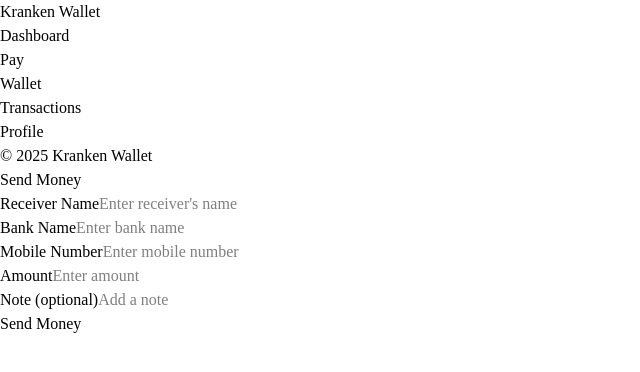
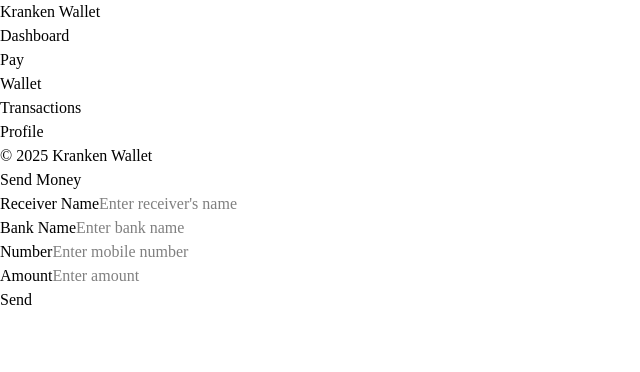
Before and after one commit to Arav-Menon/Kraken-wallet, a Next.js app in the folder apps/web/: page /pay in a window 1280 px wide. Shown: the top 372 px of the page, without its empty margins (0-640 px from the left). Built offline with nearby package versions, Linux system fonts and the light colour scheme.

Commit message:
add pay endpoints

```diff
--- a/apps/web/app/(main)/(home)/pay/page.tsx
+++ b/apps/web/app/(main)/(home)/pay/page.tsx
@@ -1,44 +1,39 @@
 'use client';
 
+import axios from 'axios';
 import React, { useState } from 'react';
+import { API_URL } from '../../../../api';
 
 export default function PayPage() {
     const [receiverName, setReceiverName] = useState('');
     const [bankName, setBankName] = useState('');
-    const [mobileNumber, setMobileNumber] = useState('');
+    const [number, setNumber] = useState('');
     const [amount, setAmount] = useState('');
-    const [note, setNote] = useState('');
-    const [status, setStatus] = useState<'idle' | 'loading' | 'success' | 'error'>('idle');
-    const [error, setError] = useState('');
 
-    const handleSubmit = async (e: React.FormEvent) => {
+    const onHandleSubmit = async (e: React.FormEvent) => {
+
         e.preventDefault();
-        setStatus('loading');
-        setError('');
 
-        if (
-            !receiverName ||
-            !bankName ||
-            !mobileNumber ||
-            !amount ||
-            isNaN(Number(amount)) ||
-            Number(amount) <= 0
-        ) {
-            setError('Please fill all fields with valid information.');
-            setStatus('idle');
-            return;
+        try {
+
+            await axios.post(`${API_URL}/api/transfer`, {
+                receiverName,
+                bankName,
+                number,
+                amount
+            });
+
+        } catch (e) {
+            console.log(e)
         }
 
-        setTimeout(() => {
-            setStatus('success');
-        }, 1200);
-    };
+    }
 
     return (
         <div className="min-h-screen flex items-center justify-center bg-gray-100">
             <div className="w-full max-w-md h-full min-h-[80vh] flex flex-col justify-center p-8 bg-white rounded shadow">
                 <h1 className="text-2xl font-bold mb-6">Send Money</h1>
-                <form onSubmit={handleSubmit} className="space-y-4">
+                <form onSubmit={onHandleSubmit} className="space-y-4">
                     <div>
                         <label className="block mb-1 font-medium">Receiver Name</label>
                         <input
@@ -62,13 +57,13 @@ export default function PayPage() {
                         />
                     </div>
                     <div>
-                        <label className="block mb-1 font-medium">Mobile Number</label>
+                        <label className="block mb-1 font-medium">Number</label>
                         <input
                             type="tel"
                             className="w-full border rounded px-3 py-2"
                             placeholder="Enter mobile number"
-                            value={mobileNumber}
-                            onChange={e => setMobileNumber(e.target.value)}
+                            value={number}
+                            onChange={e => setNumber(e.target.value)}
                             required
                         />
                     </div>
@@ -85,27 +80,13 @@ export default function PayPage() {
                             required
                         />
                     </div>
-                    <div>
-                        <label className="block mb-1 font-medium">Note (optional)</label>
-                        <input
-                            type="text"
-                            className="w-full border rounded px-3 py-2"
-                            placeholder="Add a note"
-                            value={note}
-                            onChange={e => setNote(e.target.value)}
-                        />
-                    </div>
-                    {error && <div className="text-red-600">{error}</div>}
                     <button
                         type="submit"
                         className="w-full bg-blue-600 text-white py-2 rounded font-semibold hover:bg-blue-700 transition"
-                        disabled={status === 'loading'}
+                        onClick={onHandleSubmit}
                     >
-                        {status === 'loading' ? 'Sending...' : 'Send Money'}
+                        Send
                     </button>
-                    {status === 'success' && (
-                        <div className="text-green-600 mt-2">Payment sent successfully!</div>
-                    )}
                 </form>
             </div>
         </div>
--- a/apps/web/app/api/transfer/route.ts
+++ b/apps/web/app/api/transfer/route.ts
@@ -3,50 +3,56 @@ import { PrismaClient } from "../../../../../packages/db";
 import { getServerSession, Session } from "next-auth";
 import { authOptions } from "../../lib/auth";
 
-const primsa = new PrismaClient();
+const prisma = new PrismaClient(); // Fixed typo
 
 export async function POST(req: NextRequest) {
+    try {
+        const session = await getServerSession(authOptions) as Session;
 
-    try {
-
-        const session = await getServerSession(authOptions) as Session
-
-        if (!session) {
+        if (!session?.user?.id) {
             return NextResponse.json({
-                message: "User not logged In"
-            })
+                message: "User not logged in"
+            }, { status: 401 });
         }
 
         const { receiverName, bankName, number, amount } = await req.json();
 
-        const transfer = await primsa.$transaction(async (tx) => {
-
+        const transfer = await prisma.$transaction(async (tx) => {
+            // Find receiver
             const receiver = await tx.user.findFirst({
                 where: {
                     name: receiverName,
                     bankName: bankName,
                     number: number
                 }
-            })
+            });
 
             if (!receiver) {
-                return NextResponse.json({
-                    message: "User did not exist"
-                })
+                throw new Error("Receiver not found");
             }
 
-            try {
+            // Check sender's balance
+            const senderBalance = await tx.balance.findUnique({
+                where: { userId: session.user.id }
+            });
 
+            if (!senderBalance || senderBalance.amount) {
+                throw new Error("Insufficient balance");
+            }
+
+            // Update sender's balance
             await tx.balance.update({
                 where: { userId: session.user.id },
                 data: { amount: { decrement: amount } }
-                })
+            });
 
+            // Update receiver's balance
             await tx.balance.update({
                 where: { userId: receiver.id },
                 data: { amount: { increment: amount } }
-                })
+            });
 
+            // Create transfer record
             return await tx.transfer.create({
                 data: {
                     amount: amount,
@@ -54,30 +60,15 @@ export async function POST(req: NextRequest) {
                     receiverId: receiver.id,
                     status: 'Success'
                 }
-                })
-
-            } catch (e) {
-
-                return await tx.transfer.create({
-                    data: {
-                        amount: amount,
-                        senderId: session.user.id,
-                        receiverId: receiver.id,
-                        status: 'Success'
-                    }
-                })
-
-            }
-
+            });
         });
 
         return NextResponse.json({
-            message: `Transfer complete`,
+            message: "Transfer complete",
             transfer
-        })
+        }, { status: 200 });
 
-    } catch (e) {
-        console.log(e)
+    } catch (error) {
+        console.error('Transfer error:', error);
     }
-
 }
```
Also changed, not shown: 2 other files (tests, documents, lock files or other folders). Lines whose indentation alone changed are shown as unchanged.
